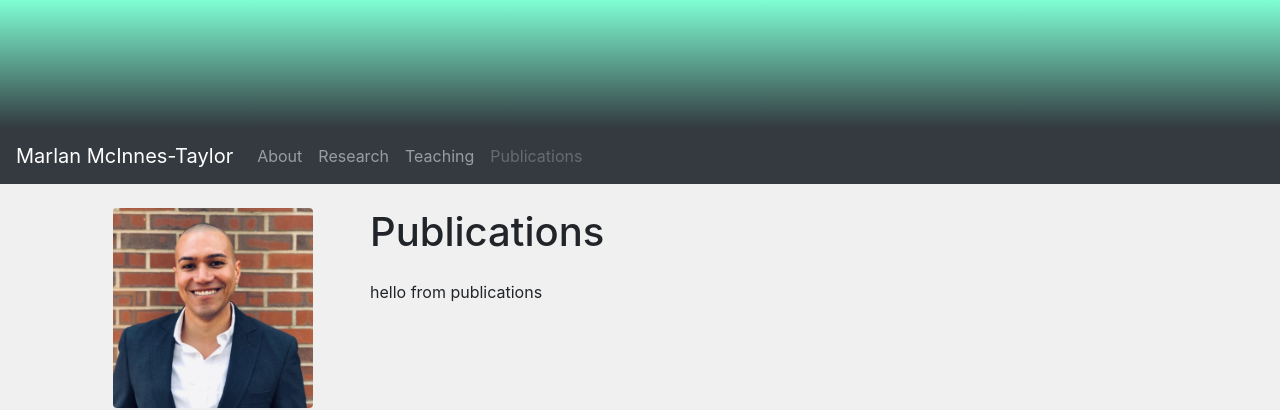
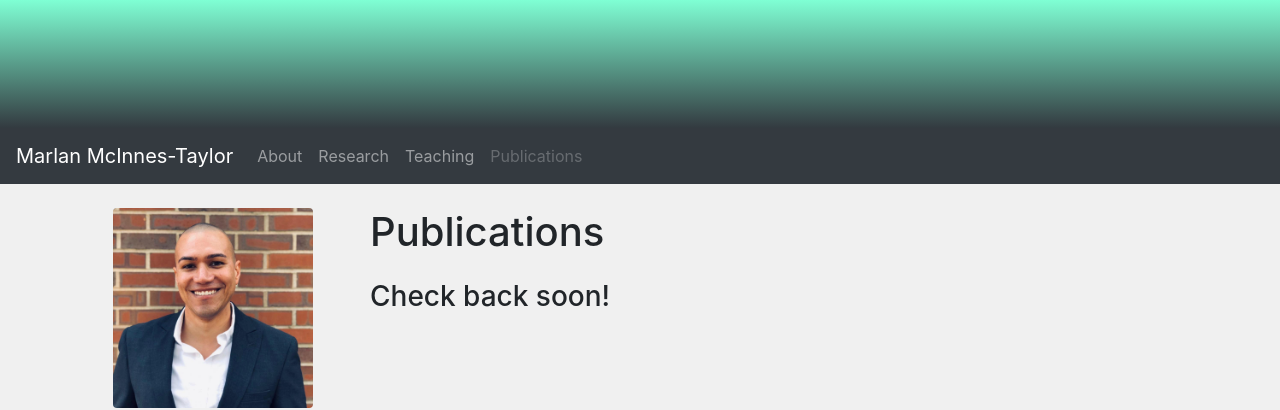
Before and after one commit to mmcinnestaylor/personal-homepage, a plain HTML site: page docs/publications.html in a window 1280 px wide. Shown: the top 410 px of the page. Drawn offline with nearby package versions, Linux system fonts and the light colour scheme.

Commit message:
corrected name and updated page

```diff
--- a/docs/publlications.html
+++ b/docs/publications.html
@@ -84,7 +84,7 @@ background: linear-gradient(0deg, rgba(51,58,64,1) 0%, rgba(127,255,212,1) 100%)
 				<main>
 <h1 class="mb-4">Publications</h1>
 
-hello from publications
+<h3>Check back soon!</h3>
 
 </main>
 			</div>
```
Also changed, not shown: src/templates/publications.html (renamed from src/templates/publlications.html, +1 -1 lines).
